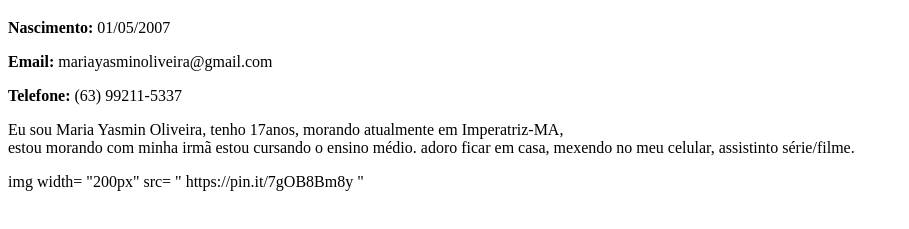
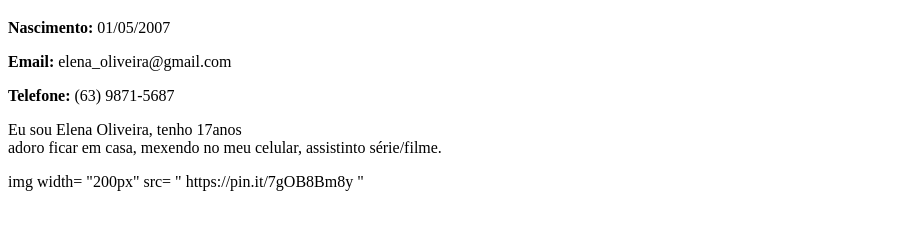
Before and after one commit to MariaYasminAlmeida/Minha-Primeira-Pasta, a plain HTML site: page index.html in a window 1280 px wide. Shown: the part 61-290 px from the top of the page, without its empty margins (0-909 px from the left). Drawn offline with Linux system fonts and the light colour scheme.

Commit message:
Atualizar o index.html

```diff
--- a/index.html
+++ b/index.html
@@ -9,9 +9,9 @@
 <body>
   <h1>Maria Yasmin</h1>
   <p><b>Nascimento:</b> 01/05/2007 </p>
-   <p><b>Email:</b> mariayasminoliveira@gmail.com</p>
-   <p><b>Telefone:</b> (63) 99211-5337</p>
-   <p>Eu sou Maria Yasmin Oliveira, tenho 17anos, morando atualmente em Imperatriz-MA, <br> estou morando com minha irmã estou cursando o ensino médio. adoro ficar em casa, mexendo no meu celular, assistinto série/filme.</p>
+   <p><b>Email:</b> elena_oliveira@gmail.com</p>
+   <p><b>Telefone:</b> (63) 9871-5687</p>
+   <p>Eu sou Elena Oliveira, tenho 17anos <br> adoro ficar em casa, mexendo no meu celular, assistinto série/filme.</p>
 img width= "200px" src= " https://pin.it/7gOB8Bm8y "
 
 </body>
```
